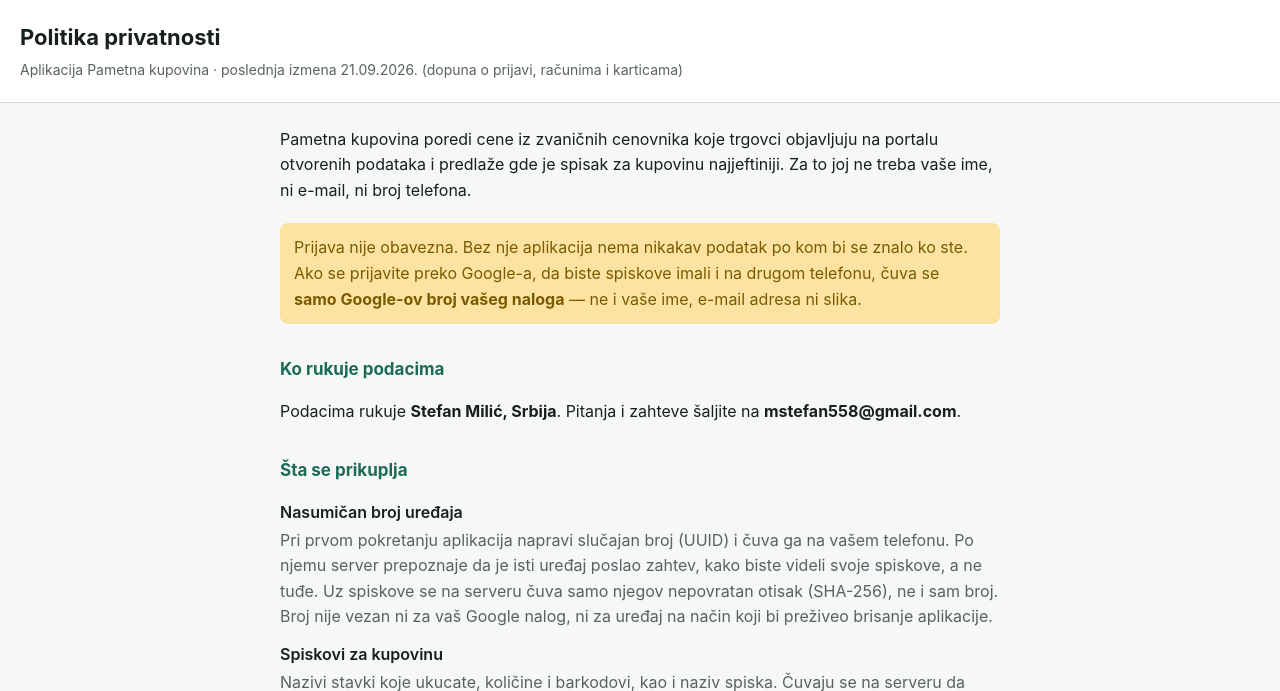
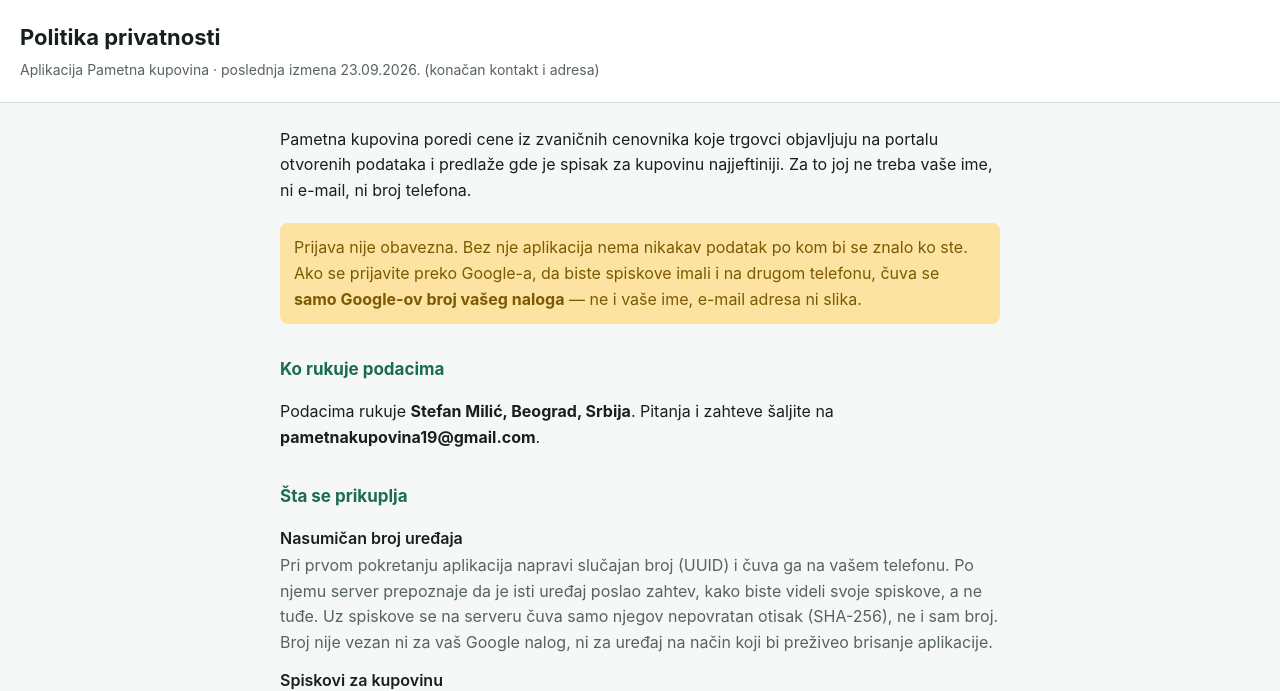
Before and after one commit to Milki19/pametna-kupovina, a web app: page /privatnost/index.html in a window 1280 px wide. Shown: the top 691 px of the page. Run offline with its HTML, style and script files only (its server is not run), Linux system fonts and the light colour scheme; data that the repository does not hold is empty; database files in the repository are not loaded.

Commit message:
docs(backend): last three placeholders in the legal pages, from the owner
Contact address now names a dedicated inbox instead of the owner's own,
and gives the city the owner asked to state. Data-center country was
already correct. Nothing else in either page changes.

Co-Authored-By: Claude Sonnet 5 <noreply@anthropic.com>

```diff
--- a/pametna-kupovina-backend/src/main/resources/static/privatnost/index.html
+++ b/pametna-kupovina-backend/src/main/resources/static/privatnost/index.html
@@ -9,7 +9,7 @@
 <body>
 <header>
   <h1>Politika privatnosti</h1>
-  <p>Aplikacija Pametna kupovina · poslednja izmena 21.09.2026. (dopuna o prijavi, računima i karticama)</p>
+  <p>Aplikacija Pametna kupovina · poslednja izmena 23.09.2026. (konačan kontakt i adresa)</p>
 </header>
 <main>
 
@@ -24,8 +24,8 @@ spiskove imali i na drugom telefonu, čuva se <strong>samo Google-ov broj
 vašeg naloga</strong> — ne i vaše ime, e-mail adresa ni slika.</p>
 
 <h2>Ko rukuje podacima</h2>
-<p>Podacima rukuje <strong>Stefan Milić, Srbija</strong>. Pitanja i zahteve šaljite na
-<strong>mstefan558@gmail.com</strong>.</p>
+<p>Podacima rukuje <strong>Stefan Milić, Beograd, Srbija</strong>. Pitanja i zahteve šaljite na
+<strong>pametnakupovina19@gmail.com</strong>.</p>
 
 <h2>Šta se prikuplja</h2>
 <dl>
@@ -136,7 +136,7 @@ skeniranih računa pošaljite zahtev na e-mail ispod.</p>
 tada se briše i veza sa Google nalogom, pa vas sledeća prijava više neće
 prepoznati.</p>
 <p>Ako želite da se obriše sve što je vezano za vaš uređaj, pošaljite zahtev na
-<strong>mstefan558@gmail.com</strong>. Da bismo znali šta da obrišemo,
+<strong>pametnakupovina19@gmail.com</strong>. Da bismo znali šta da obrišemo,
 u zahtevu pošaljite broj uređaja iz aplikacije
 (dugme <em>O aplikaciji</em> na ekranu spiska). Zahtev se izvršava najkasnije u roku od
 30 dana. Brisanjem aplikacije sa telefona briše se i broj uređaja, posle čega
--- a/pametna-kupovina-backend/src/main/resources/static/uslovi/index.html
+++ b/pametna-kupovina-backend/src/main/resources/static/uslovi/index.html
@@ -9,13 +9,13 @@
 <body>
 <header>
   <h1>Uslovi korišćenja</h1>
-  <p>Aplikacija Pametna kupovina · poslednja izmena 21.09.2026. (dopuna o prijavi, računima i karticama)</p>
+  <p>Aplikacija Pametna kupovina · poslednja izmena 23.09.2026. (konačan kontakt i adresa)</p>
 </header>
 <main>
 
 
 <p>Korišćenjem aplikacije Pametna kupovina prihvatate ove uslove. Aplikaciju
-objavljuje <strong>Stefan Milić, Srbija</strong>, kontakt <strong>mstefan558@gmail.com</strong>.</p>
+objavljuje <strong>Stefan Milić, Beograd, Srbija</strong>, kontakt <strong>pametnakupovina19@gmail.com</strong>.</p>
 
 <h2>Šta aplikacija radi</h2>
 <p>Aplikacija čita cenovnike koje trgovci po Pravilniku objavljuju na portalu
@@ -73,7 +73,7 @@ podatke, osim u meri u kojoj odgovornost po zakonu ne može biti isključena.</p
 
 <h2>Prijava greške</h2>
 <p>Ako vidite cenu koja očigledno nije tačna, prijavite je u aplikaciji ili
-pišite na <strong>mstefan558@gmail.com</strong>. Prijave pomažu da se
+pišite na <strong>pametnakupovina19@gmail.com</strong>. Prijave pomažu da se
 loše pročitani cenovnici brže isprave.</p>
 
 <h2>Izmene uslova</h2>
```
